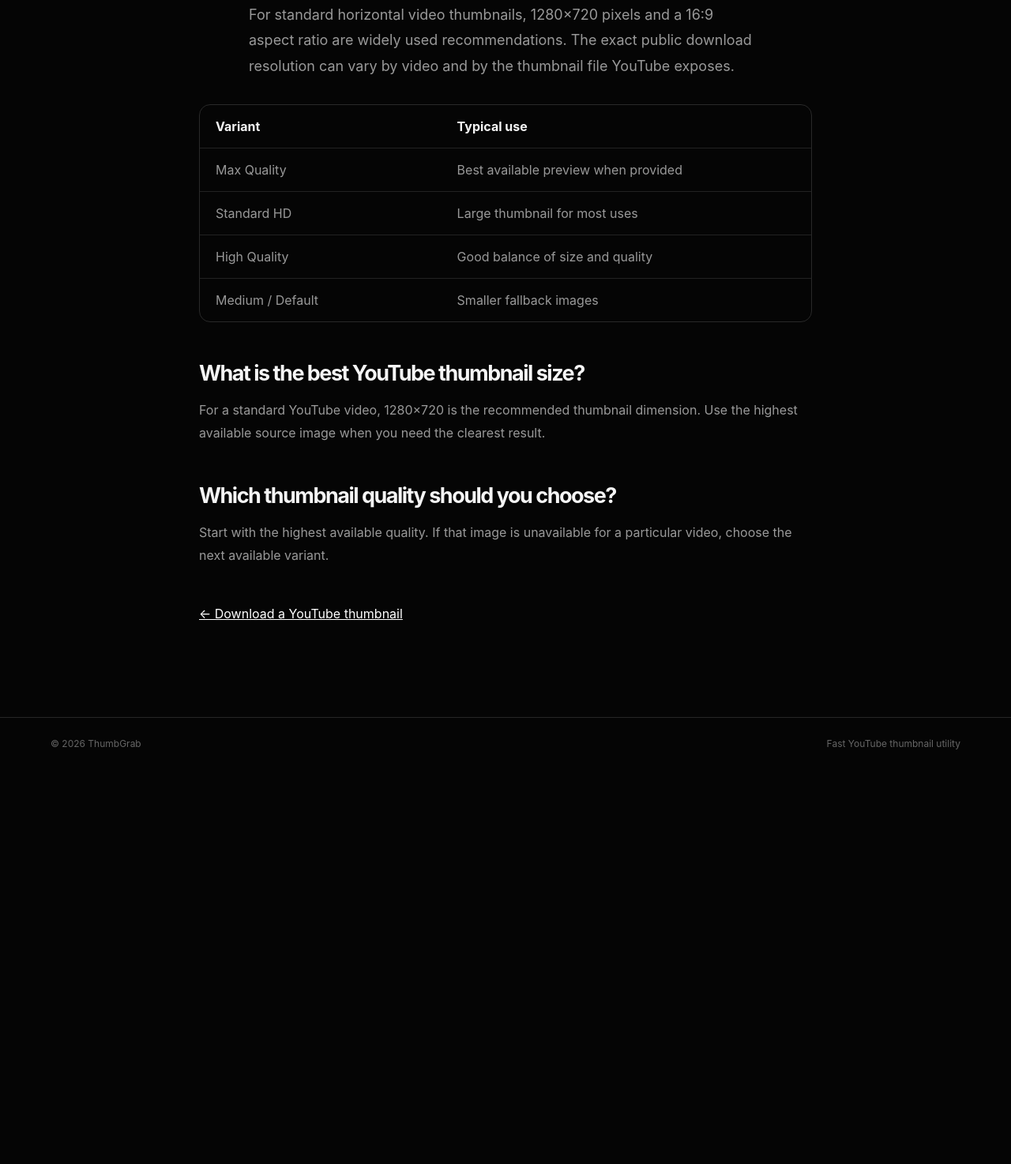
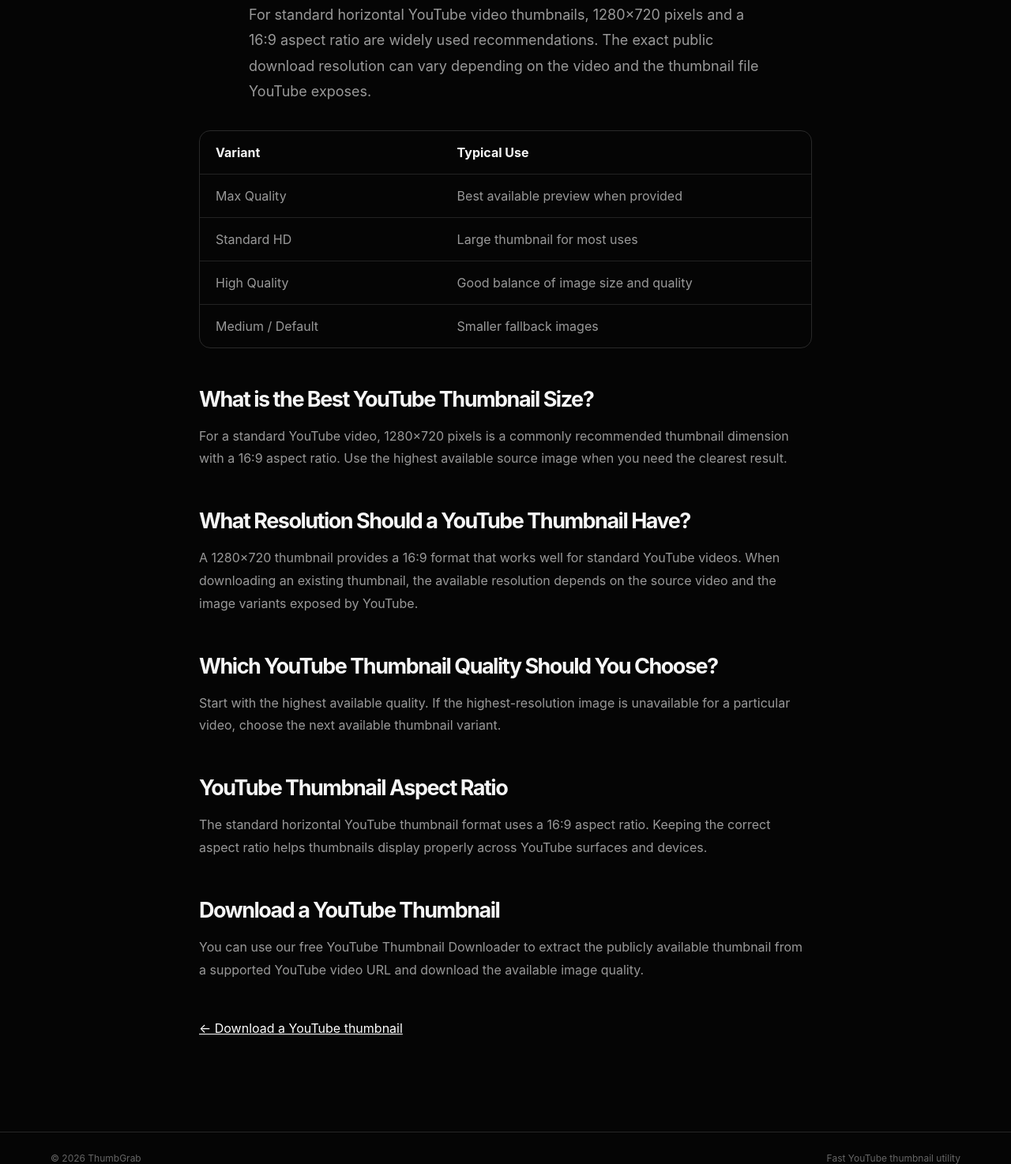
Before and after one commit to rehanrehan7x/Custombomb, a website: page public/youtube-thumbnail-size.html in a window 1280 px wide. Shown: the part 349-1823 px from the top of the page at 79% size. Before the commit the page ends 1323 px from the top, so only its background shows below. Drawn offline with Linux system fonts and the light colour scheme.

Commit message:
Enhance YouTube thumbnail size guide HTML
Updated meta tags and content for YouTube thumbnail size guide.

```diff
--- a/public/youtube-thumbnail-size.html
+++ b/public/youtube-thumbnail-size.html
@@ -1,11 +1,126 @@
-<!doctype html><html lang="en"><head>
-<meta charset="utf-8"><meta name="viewport" content="width=device-width,initial-scale=1">
+<!doctype html>
+<html lang="en">
+<head>
+
+<meta charset="utf-8">
+<meta name="viewport" content="width=device-width, initial-scale=1">
+
 <title>YouTube Thumbnail Size & Resolution Guide – 1280×720</title>
+
 <meta name="description" content="Learn common YouTube thumbnail dimensions, including the recommended 1280×720 16:9 format, and choose the best available download quality.">
-<link rel="canonical" href="https://yt-thumbnail-downloader.com/youtube-thumbnail-size"><meta name="robots" content="index,follow"><meta name="keywords" content="youtube thumbnail size, youtube thumbnail dimensions, 1280x720 youtube thumbnail, youtube thumbnail resolution"><link rel="stylesheet" href="/style.css">
-</head><body><header class="nav"><a class="brand" href="/"><span class="brand-mark">YT</span><span>Thumb<span class="muted">Grab</span></span></a><nav><a href="/">Downloader</a><a href="/how-to-download-youtube-thumbnail">Guide</a><a href="/faq">FAQ</a></nav></header>
-<main class="article"><span class="eyebrow">IMAGE SIZE GUIDE</span><h1>YouTube Thumbnail Size Guide</h1>
-<p class="lead">For standard horizontal video thumbnails, 1280×720 pixels and a 16:9 aspect ratio are widely used recommendations. The exact public download resolution can vary by video and by the thumbnail file YouTube exposes.</p>
-<div class="table-like"><div><b>Variant</b><b>Typical use</b></div><div><span>Max Quality</span><span>Best available preview when provided</span></div><div><span>Standard HD</span><span>Large thumbnail for most uses</span></div><div><span>High Quality</span><span>Good balance of size and quality</span></div><div><span>Medium / Default</span><span>Smaller fallback images</span></div></div>
-<h2>What is the best YouTube thumbnail size?</h2><p>For a standard YouTube video, 1280×720 is the recommended thumbnail dimension. Use the highest available source image when you need the clearest result.</p><h2>Which thumbnail quality should you choose?</h2><p>Start with the highest available quality. If that image is unavailable for a particular video, choose the next available variant.</p>
-<p><a class="text-link" href="/">← Download a YouTube thumbnail</a></p></main><footer><span>© 2026 ThumbGrab</span><span>Fast YouTube thumbnail utility</span></footer></body></html>
+
+<meta name="keywords" content="youtube thumbnail size, youtube thumbnail dimensions, 1280x720 youtube thumbnail, youtube thumbnail resolution, youtube thumbnail size pixels, youtube thumbnail dimensions 2026">
+
+<meta name="robots" content="index,follow,max-image-preview:large">
+
+<link rel="canonical" href="https://yt-thumbnails-downloader-q36x.onrender.com/youtube-thumbnail-size">
+
+<meta property="og:title" content="YouTube Thumbnail Size & Resolution Guide">
+<meta property="og:description" content="Learn YouTube thumbnail dimensions, 1280×720 resolution and the best available thumbnail quality.">
+<meta property="og:type" content="article">
+<meta property="og:url" content="https://yt-thumbnails-downloader-q36x.onrender.com/youtube-thumbnail-size">
+
+<link rel="stylesheet" href="/style.css">
+
+</head>
+
+<body>
+
+<header class="nav">
+
+<a class="brand" href="/">
+    <span class="brand-mark">YT</span>
+    <span>Thumb<span class="muted">Grab</span></span>
+</a>
+
+<nav>
+    <a href="/">Downloader</a>
+    <a href="/how-to-download-youtube-thumbnail">Guide</a>
+    <a href="/youtube-thumbnail-downloader">Tool</a>
+    <a href="/faq">FAQ</a>
+</nav>
+
+</header>
+
+<main class="article">
+
+<span class="eyebrow">IMAGE SIZE GUIDE</span>
+
+<h1>YouTube Thumbnail Size Guide</h1>
+
+<p class="lead">
+For standard horizontal YouTube video thumbnails, 1280×720 pixels and a 16:9 aspect ratio are widely used recommendations. The exact public download resolution can vary depending on the video and the thumbnail file YouTube exposes.
+</p>
+
+<div class="table-like">
+
+<div>
+    <b>Variant</b>
+    <b>Typical Use</b>
+</div>
+
+<div>
+    <span>Max Quality</span>
+    <span>Best available preview when provided</span>
+</div>
+
+<div>
+    <span>Standard HD</span>
+    <span>Large thumbnail for most uses</span>
+</div>
+
+<div>
+    <span>High Quality</span>
+    <span>Good balance of image size and quality</span>
+</div>
+
+<div>
+    <span>Medium / Default</span>
+    <span>Smaller fallback images</span>
+</div>
+
+</div>
+
+<h2>What is the Best YouTube Thumbnail Size?</h2>
+
+<p>
+For a standard YouTube video, 1280×720 pixels is a commonly recommended thumbnail dimension with a 16:9 aspect ratio. Use the highest available source image when you need the clearest result.
+</p>
+
+<h2>What Resolution Should a YouTube Thumbnail Have?</h2>
+
+<p>
+A 1280×720 thumbnail provides a 16:9 format that works well for standard YouTube videos. When downloading an existing thumbnail, the available resolution depends on the source video and the image variants exposed by YouTube.
+</p>
+
+<h2>Which YouTube Thumbnail Quality Should You Choose?</h2>
+
+<p>
+Start with the highest available quality. If the highest-resolution image is unavailable for a particular video, choose the next available thumbnail variant.
+</p>
+
+<h2>YouTube Thumbnail Aspect Ratio</h2>
+
+<p>
+The standard horizontal YouTube thumbnail format uses a 16:9 aspect ratio. Keeping the correct aspect ratio helps thumbnails display properly across YouTube surfaces and devices.
+</p>
+
+<h2>Download a YouTube Thumbnail</h2>
+
+<p>
+You can use our free YouTube Thumbnail Downloader to extract the publicly available thumbnail from a supported YouTube video URL and download the available image quality.
+</p>
+
+<p>
+<a class="text-link" href="/">← Download a YouTube thumbnail</a>
+</p>
+
+</main>
+
+<footer>
+    <span>© 2026 ThumbGrab</span>
+    <span>Fast YouTube thumbnail utility</span>
+</footer>
+
+</body>
+</html>
```
